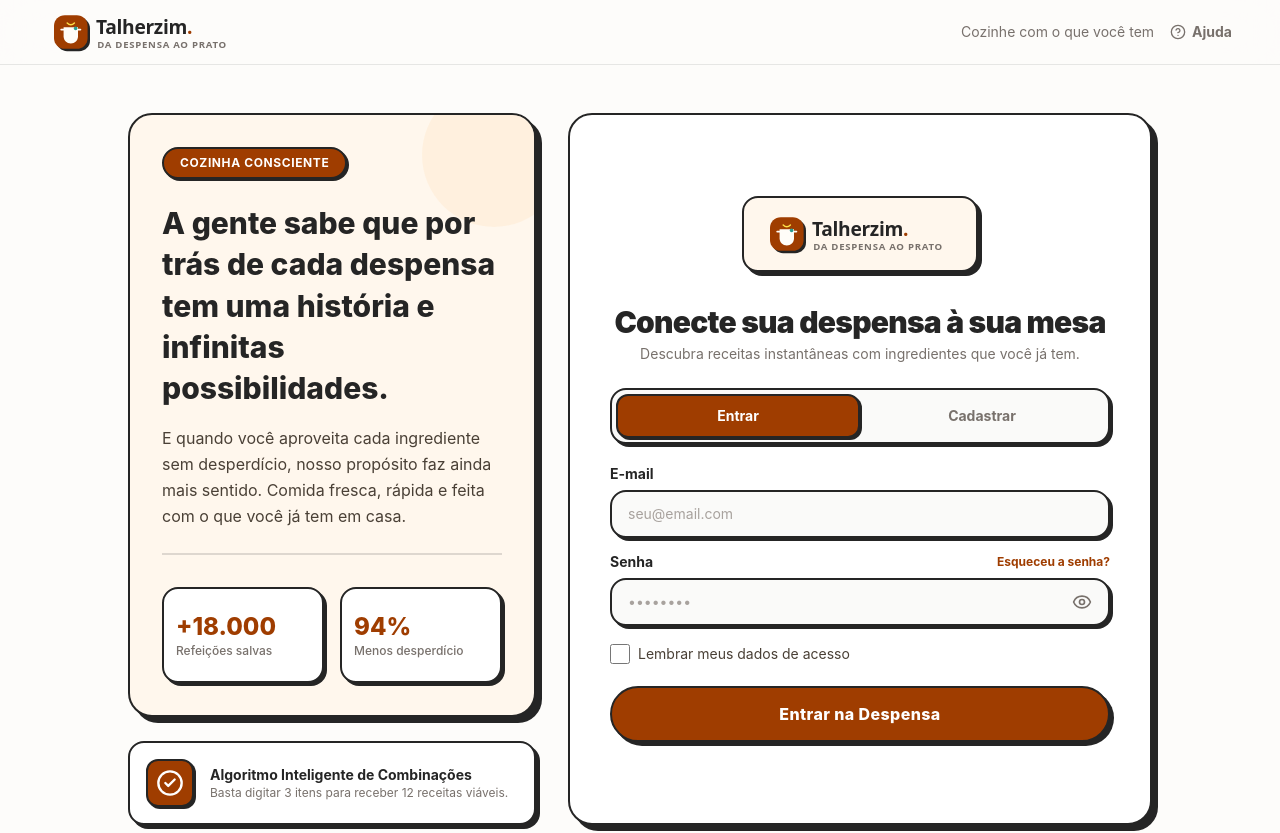
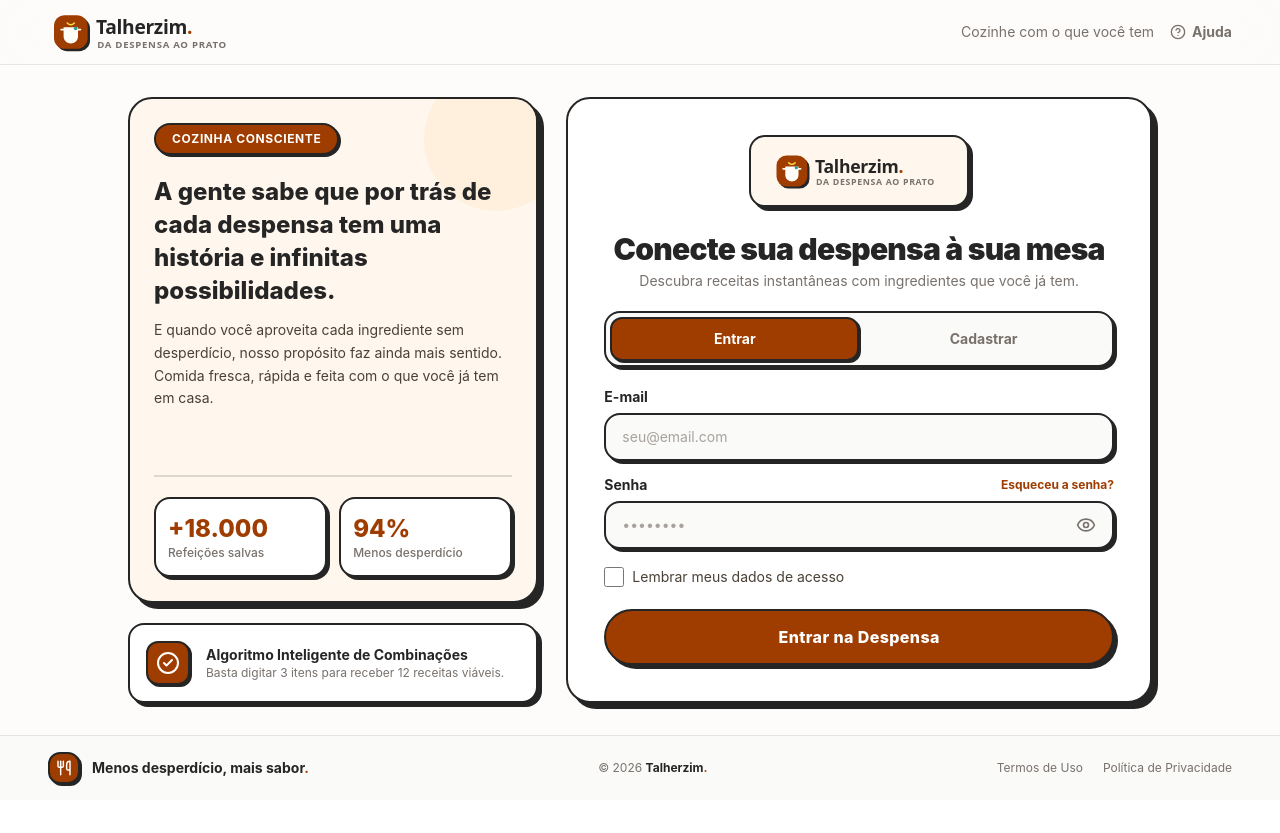
Before and after one commit to Talhezim-Receitas-Rapidas/talherzim-frontend, a React (Vite) app: page /login in a window 1280 px wide. Shown: the top 833 px of the page. After the commit the page ends 800 px from the top, so only its background shows below. Built offline with nearby package versions, Linux system fonts and the light colour scheme; no server answers.

Commit message:
fix: corrige dimensões da tela de login

```diff
--- a/src/features/auth/AuthLayout.tsx
+++ b/src/features/auth/AuthLayout.tsx
@@ -34,9 +34,9 @@ export function AuthLayout({
   onNavigatePrivacy,
 }: AuthLayoutProps) {
   return (
-    <div className="flex min-h-screen flex-col justify-between bg-cream text-ink antialiased">
+    <div className="flex min-h-screen flex-col bg-cream text-ink antialiased">
       {/* cabeçalho */}
-      <header className="relative z-20 w-full overflow-visible border-b border-ink/10 bg-cream/80 backdrop-blur-xl">
+      <header className="relative z-20 w-full shrink-0 border-b border-ink/10 bg-cream/80 backdrop-blur-xl">
         <div className="mx-auto flex h-16 max-w-7xl items-center justify-between px-6 md:px-8 lg:px-12">
           <button
             type="button"
@@ -68,34 +68,34 @@ export function AuthLayout({
       </header>
 
       {/* conteúdo principal */}
-      <main className="flex w-full flex-1 flex-col items-center justify-center px-4 py-8 sm:px-6 md:py-12">
-        <div className="mx-auto grid w-full max-w-5xl grid-cols-1 items-stretch gap-8 lg:grid-cols-12">
+      <main className="flex min-h-0 w-full flex-1 items-center justify-center px-4 py-5 sm:px-6 lg:py-4">
+        <div className="mx-auto grid w-full max-w-5xl grid-cols-1 items-stretch gap-8 lg:grid-cols-12 lg:gap-7">
           {/* apresentação */}
-          <div className="order-2 flex flex-col justify-between gap-6 lg:order-1 lg:col-span-5">
+          <div className="order-2 flex flex-col justify-between gap-5 lg:order-1 lg:col-span-5">
             {/* card principal */}
-            <div className="relative flex flex-1 flex-col justify-between overflow-hidden rounded-3xl border-2 border-ink bg-cream-soft p-6 shadow-[6px_6px_0px_0px_theme(colors.ink)] md:p-8">
+            <div className="relative flex flex-1 flex-col justify-between overflow-hidden rounded-3xl border-2 border-ink bg-cream-soft p-6 shadow-[6px_6px_0px_0px_theme(colors.ink)] lg:p-6">
               <div className="pointer-events-none absolute -right-8 -top-8 h-36 w-36 rounded-full bg-cream-badge opacity-60" />
 
-              <div className="relative z-10 flex flex-col gap-6">
+              <div className="relative z-10 flex flex-col gap-5">
                 <span className="inline-flex w-fit items-center gap-2 rounded-full border-2 border-ink bg-brand px-4 py-1.5 text-white shadow-[2px_2px_0px_0px_theme(colors.ink)]">
                   <span className="text-xs font-bold uppercase tracking-wider">
                     {hero.badge}
                   </span>
                 </span>
 
-                <div className="space-y-4">
-                  <h2 className="text-2xl font-extrabold leading-snug sm:text-3xl">
+                <div className="space-y-3">
+                  <h2 className="text-2xl font-extrabold leading-snug">
                     {hero.title}
                   </h2>
 
-                  <p className="text-sm leading-relaxed text-stone-body md:text-base">
+                  <p className="text-sm leading-relaxed text-stone-body">
                     {hero.description}
                   </p>
                 </div>
               </div>
 
               {/* estatísticas */}
-              <div className="mt-6 grid grid-cols-2 items-stretch gap-4 border-t-2 border-ink/15 pt-8">
+              <div className="mt-5 grid grid-cols-2 items-stretch gap-3 border-t-2 border-ink/15 pt-5">
                 <StatCard
                   number={hero.statPrimaryNumber}
                   label={hero.statPrimaryLabel}
@@ -110,9 +110,9 @@ export function AuthLayout({
 
             {/* destaque */}
             <div className="flex items-center gap-4 rounded-2xl border-2 border-ink bg-white p-4 shadow-[4px_4px_0px_0px_theme(colors.ink)]">
-              <span className="flex h-12 w-12 shrink-0 items-center justify-center rounded-xl border-2 border-ink bg-brand text-white shadow-[2px_2px_0px_0px_theme(colors.ink)]">
+              <span className="flex h-11 w-11 shrink-0 items-center justify-center rounded-xl border-2 border-ink bg-brand text-white shadow-[2px_2px_0px_0px_theme(colors.ink)]">
                 <CircleCheck
-                  className="h-7 w-7"
+                  className="h-6 w-6"
                   strokeWidth={2}
                   aria-hidden="true"
                 />
@@ -128,9 +128,9 @@ export function AuthLayout({
             </div>
           </div>
 
-          {/* formulário */}
-          <div className="order-1 flex flex-col lg:order-2 lg:col-span-7">
-            <div className="relative flex h-full flex-col justify-center rounded-3xl border-2 border-ink bg-white p-6 shadow-[6px_6px_0px_0px_theme(colors.ink)] sm:p-10">
+          {/* Formulário */}
+          <div className="order-1 flex min-h-0 flex-col lg:order-2 lg:col-span-7">
+            <div className="relative flex h-full flex-col justify-center rounded-3xl border-2 border-ink bg-white p-6 shadow-[6px_6px_0px_0px_theme(colors.ink)] sm:p-8 lg:p-9">
               {children}
             </div>
           </div>
@@ -138,12 +138,12 @@ export function AuthLayout({
       </main>
 
       {/* rodapé */}
-      <footer className="w-full border-t border-ink/10 bg-stone-field py-6">
-        <div className="mx-auto flex max-w-7xl flex-col items-center justify-between gap-4 px-6 sm:flex-row md:px-8 lg:px-12">
+      <footer className="w-full shrink-0 border-t border-ink/10 bg-stone-field py-4">
+        <div className="mx-auto flex max-w-7xl flex-col items-center justify-between gap-3 px-6 sm:flex-row md:px-8 lg:px-12">
           <div className="flex items-center gap-3">
-            <span className="flex h-9 w-9 shrink-0 items-center justify-center rounded-xl border-2 border-ink bg-brand text-white shadow-[2px_2px_0px_0px_theme(colors.ink)]">
+            <span className="flex h-8 w-8 shrink-0 items-center justify-center rounded-xl border-2 border-ink bg-brand text-white shadow-[2px_2px_0px_0px_theme(colors.ink)]">
               <Utensils
-                className="h-5 w-5"
+                className="h-4 w-4"
                 strokeWidth={2.2}
                 aria-hidden="true"
               />
@@ -162,7 +162,7 @@ export function AuthLayout({
             </span>
           </p>
 
-          <div className="flex items-center gap-6">
+          <div className="flex items-center gap-5">
             <button
               type="button"
               onClick={onNavigateTerms}
@@ -187,7 +187,7 @@ export function AuthLayout({
 
 function StatCard({ number, label }: { number: string; label: string }) {
   return (
-    <div className="flex h-full min-h-24 w-full flex-col justify-center rounded-2xl border-2 border-ink bg-white p-3 shadow-[3px_3px_0px_0px_theme(colors.ink)]">
+    <div className="flex h-full min-h-20 w-full flex-col justify-center rounded-2xl border-2 border-ink bg-white p-3 shadow-[3px_3px_0px_0px_theme(colors.ink)]">
       <span className="block text-2xl font-extrabold text-brand">{number}</span>
 
       <span className="text-xs font-medium text-stone-muted">{label}</span>
--- a/src/features/auth/LoginForm.tsx
+++ b/src/features/auth/LoginForm.tsx
@@ -33,9 +33,9 @@ export function LoginForm({
 }: LoginFormProps) {
   return (
     <div className="w-full">
-      <div className="mb-6 text-center">
-        <div className="mx-auto mb-8 flex w-fit items-center justify-center rounded-2xl border-2 border-ink bg-cream-soft px-5 py-3 shadow-[4px_4px_0px_0px_theme(colors.ink)]">
-          <Logo className="h-12 w-auto" />
+      <div className="mb-5 text-center">
+        <div className="mx-auto mb-6 flex w-fit items-center justify-center rounded-2xl border-2 border-ink bg-cream-soft px-5 py-3 shadow-[4px_4px_0px_0px_theme(colors.ink)]">
+          <Logo className="h-11 w-auto" />
         </div>
 
         <h1 className="text-2xl font-black tracking-tight sm:text-3xl">
@@ -46,7 +46,6 @@ export function LoginForm({
           Descubra receitas instantâneas com ingredientes que você já tem.
         </p>
       </div>
-
       <div className="mb-5 flex rounded-2xl border-2 border-ink bg-stone-field p-1 shadow-[3px_3px_0px_0px_theme(colors.ink)]">
         <span
           aria-current="page"
```
